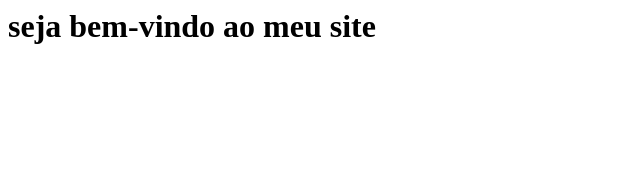
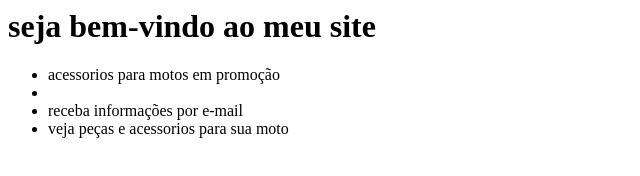
Before and after one commit to bieldrakk/bieldrakk.github.io, a plain HTML site: page index.html in a window 1280 px wide. Shown: the whole page, without its empty margins (0-640 px from the left). Drawn offline with Linux system fonts and the light colour scheme.

Commit message:
Criei a pagina inicial
Criei a pagina inicial e fiz uma lista de linhas

```diff
--- a/index.html
+++ b/index.html
@@ -1,9 +1,16 @@
 <html>
     <head>
         <title> Meu Site Legal </title>
+        <meta charrset="utf-8.">
     </head>
 </html>
 <body>
     <h1>seja bem-vindo ao meu site </h1>
+        <ul>
+             <li>acessorios para motos em promoção<li>
+             <li>receba informações por e-mail</li>
+             <li>veja peças e acessorios para sua moto</li>
+        </ul>
+
 </body>
 <html>
```
